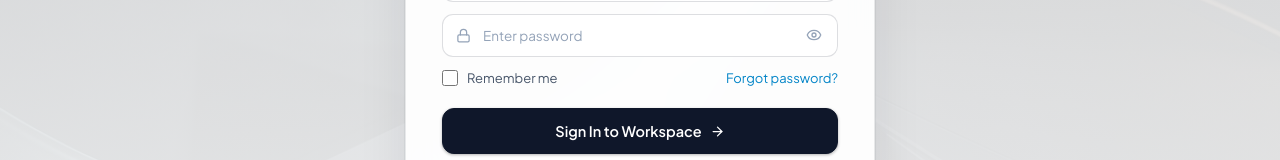
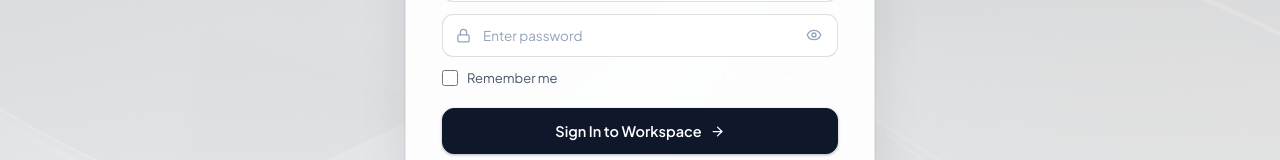
Before and after one commit to Hamdan-a11y/my-react-dashboard, a React (Vite) app: page / in a window 1280 px wide. Shown: the part 370-530 px from the top of the page. Built offline with nearby package versions, Linux system fonts and the light colour scheme.

Commit message:
style: set all typography and text colors in dark mode to pure white

```diff
--- a/src/components/Login.css
+++ b/src/components/Login.css
@@ -303,15 +303,15 @@
 .forgot-link-btn {
   background: none;
   border: none;
-  color: var(--accent-cyan);
+  color: #ffffff;
   font-size: 13px;
   cursor: pointer;
   padding: 0;
-  transition: color var(--duration-quick) var(--ease-smooth);
+  transition: opacity var(--duration-quick) var(--ease-smooth);
 }
 
 .forgot-link-btn:hover {
-  color: #38bdf8;
+  opacity: 0.8;
   text-decoration: underline;
 }
 
--- a/src/index.css
+++ b/src/index.css
@@ -10,10 +10,10 @@
   --bg-nav: rgba(9, 9, 11, 0.85);
   --bg-panel: #141417;
 
-  /* Typography Scale */
-  --text-primary: #fafafa;
-  --text-secondary: #a1a1aa;
-  --text-muted: #71717a;
+  /* Typography Scale (Pure White in Dark Mode) */
+  --text-primary: #ffffff;
+  --text-secondary: #ffffff;
+  --text-muted: #ffffff;
 
   /* Precision Borders & Hairlines */
   --border-color: rgba(255, 255, 255, 0.08);
```
